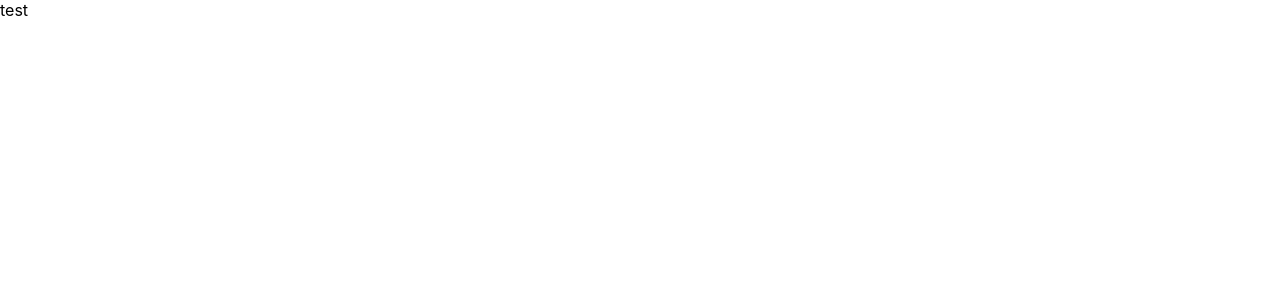
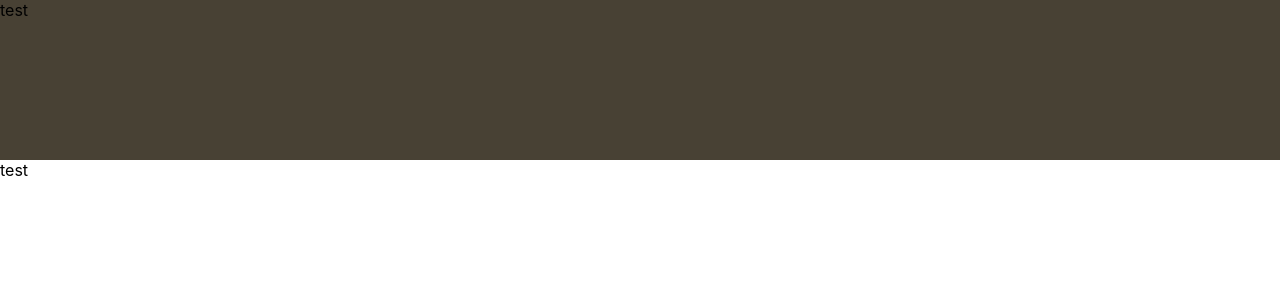
Before and after one commit to Radian06/Parakho-front, a React (Create React App) app: page / in a window 1280 px wide. Shown: the top 300 px of the page. Built offline with nearby package versions, Linux system fonts and the light colour scheme.

Commit message:
📄 :: 헤더 파일 생성

```diff
--- a/src/App.js
+++ b/src/App.js
@@ -1,9 +1,11 @@
 import { BrowserRouter as Router, Routes, Route } from "react-router-dom";
+import Header from "./components/Header";
 import Main from "./pages/Main";
 
 function App() {
   return (
     <Router>
+      <Header />
       <Routes>
         <Route path="/" element={<Main />} />
       </Routes>
--- /dev/null
+++ b/src/components/Header.jsx
@@ -0,0 +1,11 @@
+import "../styles/Header.css";
+
+const Header = () => {
+  return (
+    <div className="header_page">
+      test
+    </div>
+  );
+};
+
+export default Header;
--- /dev/null
+++ b/src/styles/Header.css
@@ -0,0 +1,8 @@
+.header_page {
+    width: 100%;
+    height: 20vh;
+    padding: 0;
+    margin: 0;
+
+    background-color: rgb(72, 65, 52);
+}
```
